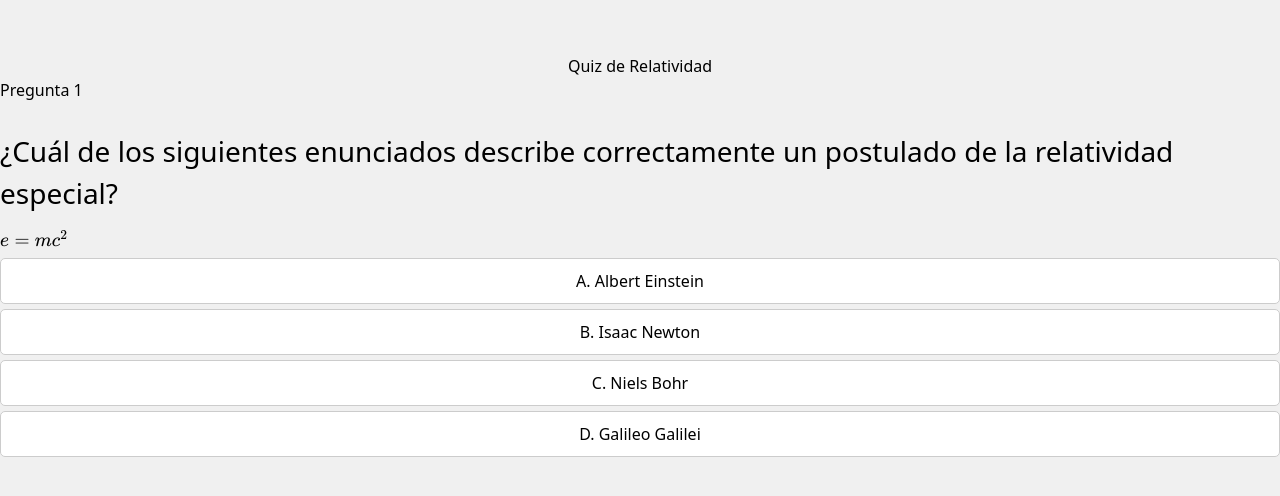
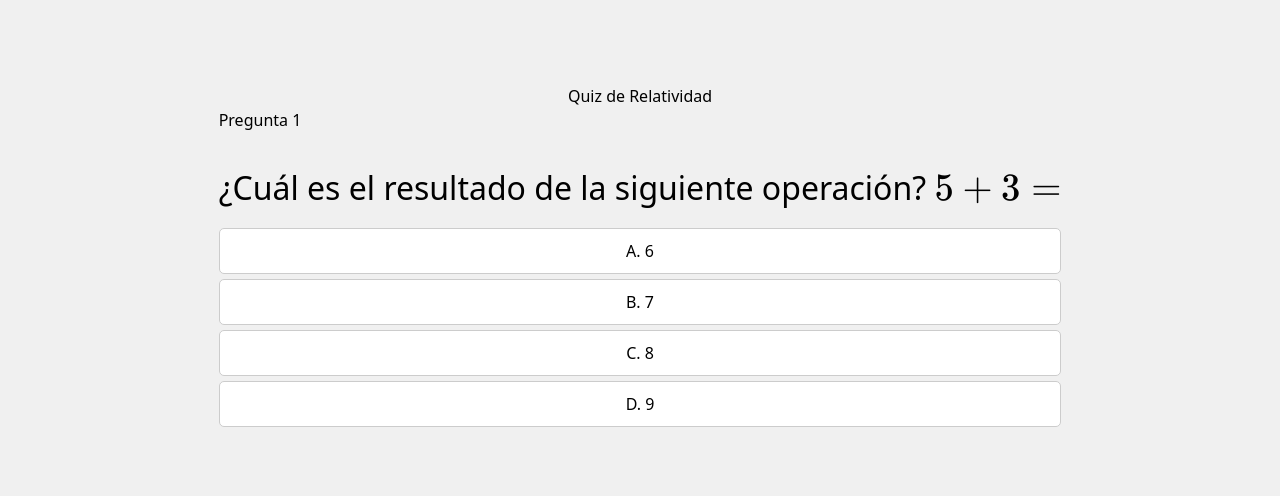
Before and after one commit to DivorcedLance/EasyLearning, a React (Vite) app: page /EasyLearning/quiz in a window 1280 px wide. Shown: the part 142-638 px from the top of the page. Built offline with nearby package versions, Linux system fonts and the light colour scheme.

Commit message:
chore: Refactor Question and Quiz components

```diff
--- a/src/components/Question.jsx
+++ b/src/components/Question.jsx
@@ -1,46 +1,50 @@
-import { useEffect, useState } from 'react';
-import { MarkDownDisplay } from './MarkDownDisplay';
+import { useEffect, useState } from 'react'
+import { MarkDownDisplay } from './MarkDownDisplay'
 
 const Question = ({ question, options, correctAnswer, onAnswer }) => {
-  const [selectedOption, setSelectedOption] = useState(null);
-  const [option, setOption] = useState(null);
-  const [isWaiting, setIsWaiting] = useState(false);
+  const [option, setOption] = useState(null)
+  const [isWaiting, setIsWaiting] = useState(false)
 
   const handleOptionClick = (o) => {
-    setOption(o);
-    setSelectedOption(option);
-    setIsWaiting(true);
-  };
+    setOption(o)
+    setIsWaiting(true)
+  }
 
   useEffect(() => {
-    let timer;
+    let timer
     if (isWaiting) {
       timer = setTimeout(() => {
-        setSelectedOption(null);
-        setIsWaiting(false); // Termina el estado de espera
-        onAnswer(option === correctAnswer);
-      }, 1000);
+        setOption(null)
+        setIsWaiting(false) // Termina el estado de espera
+        onAnswer(option === correctAnswer)
+      }, 1000)
     }
 
     // Limpiar el temporizador si el componente se desmonta
-    return () => clearTimeout(timer);
-  }, [isWaiting]);
+    return () => clearTimeout(timer)
+  }, [isWaiting, option, correctAnswer, onAnswer])
 
   return (
     <div className="w-full">
       <MarkDownDisplay markdown={question} />
       {options.map((option, index) => (
         <button
+          disabled={isWaiting}
           key={index}
-          className={`option-button ${selectedOption === option ? 'bg-slate-500' : ''}  `}
+          className={`option-button ${
+            isWaiting
+              ? option === correctAnswer
+                ? 'bg-lime-600'
+                : 'bg-gray-200'
+              : 'bg-white'
+          }`}
           onClick={() => handleOptionClick(option)}
-
         >
           <MarkDownDisplay markdown={option} />
         </button>
       ))}
     </div>
-  );
-};
+  )
+}
 
-export default Question;
+export default Question
--- a/src/components/Quiz.jsx
+++ b/src/components/Quiz.jsx
@@ -1,73 +1,65 @@
-import { useState } from 'react';
-import Question from './Question';
+import { useState } from 'react'
+import Question from './Question'
 
 const questions = [
   {
-    question: `
-## ¿Cuál de los siguientes enunciados describe correctamente un postulado de la relatividad especial?
-$$e=mc^2$$
-`,
-    options: [
-      'A. Albert Einstein',
-      'B. Isaac Newton',
-      'C. Niels Bohr',
-      'D. Galileo Galilei',
-    ],
-    correctAnswer: 'A. Albert Einstein',
+    question: `# ¿Cuál es el resultado de la siguiente operación? $$5 + 3 =$$`,
+    options: ['A. 6', 'B. 7', 'C. 8', 'D. 9'],
+    correctAnswer: 'C. 8',
   },
+
   {
-    question: '¿Cuál de los siguientes enunciados describe correctamente un postulado de la relatividad especial?',
-    options: [
-      'A. La velocidad de la luz depende del movimiento del observador.',
-      'B. Las leyes de la física son las mismas para todos los observadores no acelerados.',
-      'C. La masa de un objeto aumenta con su velocidad.',
-      'D. El tiempo es absoluto y el mismo para todos los observadores.',
-    ],
-    correctAnswer: 'B. Las leyes de la física son las mismas para todos los observadores no acelerados.',
+    question: `# ¿Cuál de los siguientes números es par?`,
+    options: ['A. 3', 'B. 7', 'C. 10', 'D. 11'],
+    correctAnswer: 'C. 10',
   },
+
   {
-    question: '¿Qué describe la relatividad general?',
-    options: [
-      'A. La interacción entre partículas subatómicas.',
-      'B. La fuerza electromagnética.',
-      'C. La gravedad como una curvatura del espacio-tiempo.',
-      'D. La teoría de los quarks.',
-    ],
-    correctAnswer: 'C. La gravedad como una curvatura del espacio-tiempo.',
+    question: `# ¿Cuánto es $$4 \\times 6$$?`,
+    options: ['A. 20', 'B. 24', 'C. 26', 'D. 28'],
+    correctAnswer: 'B. 24',
   },
+
   {
-    question: '¿Cuál es el nombre del científico que desarrolló la teoría de la relatividad?',
-    options: [
-      'A. Albert Einstein',
-      'B. Isaac Newton',
-      'C. Niels Bohr',
-      'D. Galileo Galilei',
-    ],
-    correctAnswer: 'A. Albert Einstein',
+    question: `# ¿Cuál es el valor de $$\\frac{15}{3}$$?`,
+    options: ['A. 3', 'B. 4', 'C. 5', 'D. 6'],
+    correctAnswer: 'C. 5',
   },
-];
+
+  {
+    question: `# Observa la siguiente tabla y responde: ¿Cuál es el número que falta en la segunda columna?
+| Número | Siguiente número |
+|--------|------------------|
+| 4      | 5                |
+| 6      |                  |
+| 8      | 9                |
+| 10     | 11               |`,
+    options: ['A. 5', 'B. 6', 'C. 7', 'D. 8'],
+    correctAnswer: 'C. 7',
+  },
+]
 
 const Quiz = () => {
-  const [currentQuestionIndex, setCurrentQuestionIndex] = useState(0);
+  const [currentQuestionIndex, setCurrentQuestionIndex] = useState(0)
   const [score, setScore] = useState(0)
-  const puntos = 100/questions.length;
+  const puntos = 100 / questions.length
 
   const handleAnswer = (isCorrect) => {
-    setScore((prevScore) => prevScore + (isCorrect ? puntos : 0));
+    setScore((prevScore) => prevScore + (isCorrect ? puntos : 0))
     if (currentQuestionIndex < questions.length - 1) {
-      setCurrentQuestionIndex(currentQuestionIndex + 1);
+      setCurrentQuestionIndex(currentQuestionIndex + 1)
     } else {
       // Quiz finished
-      const finalScore = isCorrect ? score + puntos : score;
-      alert(`Quiz terminado! Su puntaje es: ${finalScore} %`);
-      setCurrentQuestionIndex(0);
-      setScore(0);
+      const finalScore = isCorrect ? score + puntos : score
+      alert(`Quiz terminado! Su puntaje es: ${finalScore} %`)
+      setCurrentQuestionIndex(0)
+      setScore(0)
     }
-  };
+  }
 
   return (
     <div className="quiz-container">
-      <h2>Pregunta {currentQuestionIndex + 1}</h2>
+      <h1 className="text-3xl">Pregunta {currentQuestionIndex + 1}</h1>
       <Question
         question={questions[currentQuestionIndex].question}
         options={questions[currentQuestionIndex].options}
@@ -75,7 +67,7 @@ const Quiz = () => {
         onAnswer={handleAnswer}
       />
     </div>
-  );
-};
+  )
+}
 
-export default Quiz;
+export default Quiz
--- a/src/pages/QuizPage.jsx
+++ b/src/pages/QuizPage.jsx
@@ -4,7 +4,7 @@ import Quiz from '../components/Quiz'
 export function QuizPage() {
   return (
     <div className="app-container">
-      <h1>Quiz de Relatividad</h1>
+      <h1 className='text-5xl pb-4'>Quiz de Relatividad</h1>
       <Quiz />
     </div>
   )
```
